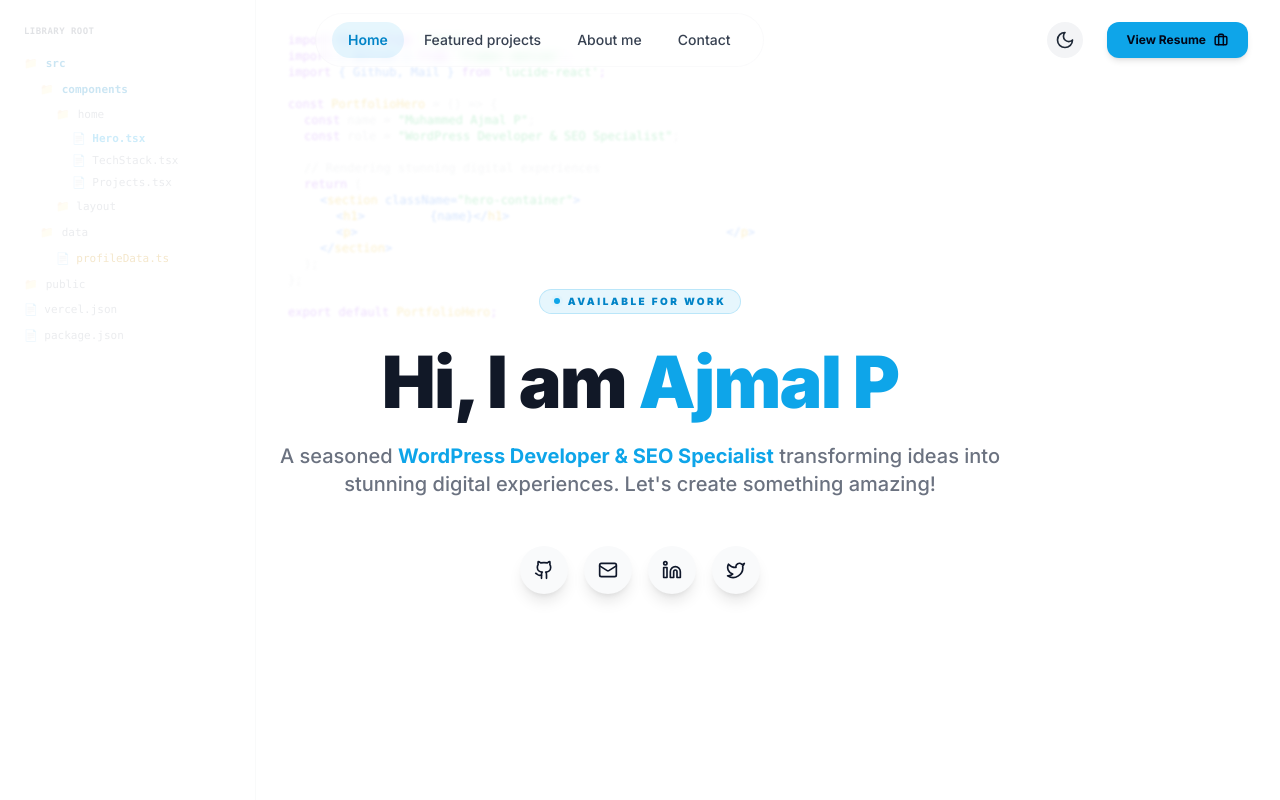
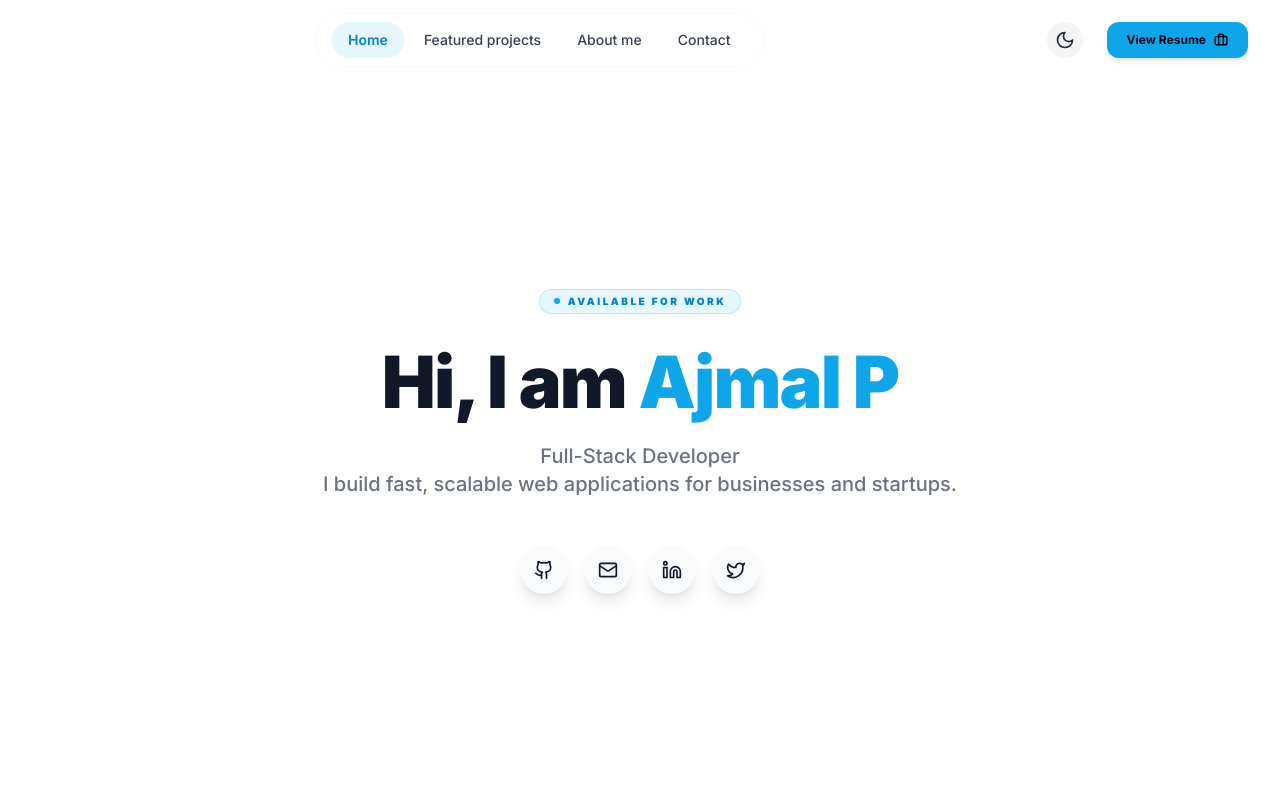
Before and after one commit to moajmalp/moajmalp-portfolio, a Next.js app: page / in a window 1280 px wide. Shown: the top 800 px of the page. Built offline with nearby package versions, Linux system fonts and the light colour scheme.

Commit message:
Update full‑stack content

```diff
--- a/src/components/Footer.tsx
+++ b/src/components/Footer.tsx
@@ -14,7 +14,7 @@ const Footer = () => {
               {profileData.personal.name}
             </h3>
             <p className="text-gray-600 dark:text-gray-400 max-w-sm leading-relaxed">
-              WordPress Developer & SEO Specialist building scalable, high-performance web solutions for businesses worldwide.
+              Full‑Stack Developer with expertise in WordPress & SEO building scalable, high-performance web solutions for businesses worldwide.
             </p>
           </div>
 
--- a/src/components/home/Hero.tsx
+++ b/src/components/home/Hero.tsx
@@ -4,68 +4,15 @@ import { motion } from 'framer-motion';
 import { Github, Mail, Linkedin, Twitter } from 'lucide-react';
 
 const Hero = () => {
+  const role = <>Full-Stack Developer<br/>I build fast, scalable web applications for businesses and startups.</>;
   return (
     <section id="home" className="relative min-h-[100svh] flex items-center justify-center overflow-hidden bg-white dark:bg-[#050505] pt-20">
-
       {/* Blueprint grid layout overlay */}
       <div className="absolute inset-0 blueprint-grid opacity-30 pointer-events-none"></div>
 
-      {/* Code Editor Simulated Background */}
-      <div className="absolute inset-0 z-0 overflow-hidden pointer-events-none opacity-20 dark:opacity-[0.12] select-none flex">
-        {/* Left Side: Mock File Explorer */}
-        <div className="hidden md:block w-64 border-r border-gray-200 dark:border-zinc-800/40 p-6 font-mono text-[11px] leading-relaxed text-gray-400 dark:text-zinc-600 shrink-0">
-          <div className="text-gray-500 dark:text-zinc-500 font-bold uppercase tracking-wider mb-4 text-[9px]">LIBRARY ROOT</div>
-          <div className="space-y-2">
-            <div className="flex items-center gap-2 text-primary-600 dark:text-primary-400/60 font-semibold"><span className="opacity-40">📁</span> src</div>
-            <div className="pl-4 space-y-2">
-              <div className="flex items-center gap-2 text-primary-600 dark:text-primary-400/60 font-semibold"><span className="opacity-40">📁</span> components</div>
-              <div className="pl-4 space-y-1.5">
-                <div className="flex items-center gap-2"><span className="opacity-40">📁</span> home</div>
-                <div className="pl-4 space-y-1">
-                  <div className="text-primary-555 text-primary-500 dark:text-primary-400 font-bold">📄 Hero.tsx</div>
-                  <div>📄 TechStack.tsx</div>
-                  <div>📄 Projects.tsx</div>
-                </div>
-                <div><span className="opacity-40">📁</span> layout</div>
-              </div>
-              <div className="flex items-center gap-2"><span className="opacity-40">📁</span> data</div>
-              <div className="pl-4">
-                <div className="text-yellow-600 dark:text-yellow-500/80">📄 profileData.ts</div>
-              </div>
-            </div>
-            <div className="flex items-center gap-2"><span className="opacity-40">📁</span> public</div>
-            <div>📄 vercel.json</div>
-            <div>📄 package.json</div>
-          </div>
-        </div>
-
-        {/* Right Side: Mock Syntax Highlighted Code Lines */}
-        <div className="flex-1 p-8 font-mono text-[11px] sm:text-xs leading-loose text-gray-300 dark:text-zinc-700/80 overflow-hidden select-none filter blur-[1px]">
-          <div className="text-purple-500">import <span className="text-blue-500">React</span> from <span className="text-green-500">'react'</span>;</div>
-          <div className="text-purple-500">import <span className="text-blue-500">{"{ motion }"}</span> from <span className="text-green-500">'framer-motion'</span>;</div>
-          <div className="text-purple-500">import <span className="text-blue-500">{"{ Github, Mail }"}</span> from <span className="text-green-500">'lucide-react'</span>;</div>
-          <br />
-          <div><span className="text-purple-500">const</span> <span className="text-yellow-500">PortfolioHero</span> = () =&gt; {"{"}</div>
-          <div className="pl-4"><span className="text-purple-500">const</span> name = <span className="text-green-500">"Muhammed Ajmal P"</span>;</div>
-          <div className="pl-4"><span className="text-purple-500">const</span> role = <span className="text-green-500">"WordPress Developer & SEO Specialist"</span>;</div>
-          <br />
-          <div className="pl-4 text-gray-450 dark:text-zinc-600">// Rendering stunning digital experiences</div>
-          <div className="pl-4"><span className="text-purple-500">return</span> (</div>
-          <div className="pl-8 text-blue-500">&lt;<span className="text-yellow-500">section</span> className=<span className="text-green-500">"hero-container"</span>&gt;</div>
-          <div className="pl-12 text-blue-500">&lt;<span className="text-yellow-500">h1</span>&gt;<span className="text-white dark:text-zinc-400">Hi, I am </span>{"{name}"}&lt;/<span className="text-yellow-500">h1</span>&gt;</div>
-          <div className="pl-12 text-blue-500">&lt;<span className="text-yellow-500">p</span>&gt;<span className="text-white dark:text-zinc-400">Transforming ideas into stunning digital solutions.</span>&lt;/<span className="text-yellow-500">p</span>&gt;</div>
-          <div className="pl-8 text-blue-500">&lt;/<span className="text-yellow-500">section</span>&gt;</div>
-          <div className="pl-4">);</div>
-          <div>{"};"}</div>
-          <br />
-          <div className="text-purple-500">export default <span className="text-yellow-500">PortfolioHero</span>;</div>
-        </div>
-      </div>
-
       {/* Main Container */}
       <div className="relative z-10 max-w-5xl mx-auto px-4 sm:px-6 lg:px-8 text-center flex flex-col items-center justify-center min-h-[calc(100svh-5rem)]">
-
-        {/* Available Badge */}
+        {/* Badge */}
         <motion.div
           initial={{ opacity: 0, y: 15 }}
           animate={{ opacity: 1, y: 0 }}
@@ -81,7 +28,7 @@ const Hero = () => {
           </div>
         </motion.div>
 
-        {/* Centered Heading */}
+        {/* Heading */}
         <motion.h1
           initial={{ opacity: 0, y: 15 }}
           animate={{ opacity: 1, y: 0 }}
@@ -91,29 +38,24 @@ const Hero = () => {
           Hi, I am <span className="text-primary-500 dark:text-primary-400">Ajmal P</span>
         </motion.h1>
 
-        {/* Centered Subtitle */}
+        {/* Subtitle */}
         <motion.p
           initial={{ opacity: 0, y: 15 }}
           animate={{ opacity: 1, y: 0 }}
           transition={{ duration: 0.6, delay: 0.2, ease: [0.16, 1, 0.3, 1] }}
           className="text-gray-500 dark:text-zinc-400 text-sm sm:text-base md:text-xl font-medium mb-12 max-w-3xl leading-relaxed"
         >
-          A seasoned <span className="text-primary-500 dark:text-primary-400 font-bold">WordPress Developer & SEO Specialist</span> transforming ideas into stunning digital experiences. Let's create something amazing!
+          {role}
         </motion.p>
 
-        {/* Centered Social Links */}
+        {/* Social Links */}
         <motion.div
           initial={{ opacity: 0, y: 15 }}
           animate={{ opacity: 1, y: 0 }}
           transition={{ duration: 0.6, delay: 0.3, ease: [0.16, 1, 0.3, 1] }}
           className="flex items-center gap-4 justify-center"
         >
-          {[
-            { Icon: Github, href: "https://github.com/moajmalp" },
-            { Icon: Mail, href: "mailto:hi@moajmalp.in" },
-            { Icon: Linkedin, href: "https://linkedin.com/in/moajmalp" },
-            { Icon: Twitter, href: "https://twitter.com/moajmalp" }
-          ].map((item, i) => (
+          {[{ Icon: Github, href: "https://github.com/moajmalp" }, { Icon: Mail, href: "mailto:hi@moajmalp.in" }, { Icon: Linkedin, href: "https://linkedin.com/in/moajmalp" }, { Icon: Twitter, href: "https://twitter.com/moajmalp" }].map((item, i) => (
             <motion.a
               key={i}
               href={item.href}
@@ -127,7 +69,6 @@ const Hero = () => {
             </motion.a>
           ))}
         </motion.div>
-
       </div>
     </section>
   );
--- a/src/components/home/TechStackSlider.tsx
+++ b/src/components/home/TechStackSlider.tsx
@@ -25,7 +25,7 @@ const TechStackSlider = () => {
               Technical <span className="text-primary-500 dark:text-primary-400 lowercase">skills.</span>
             </h2>
             <p className="text-gray-600 dark:text-gray-400 text-sm md:text-base leading-relaxed font-medium max-w-xl">
-              Over the years, I have built deep expertise in custom WordPress development, speed optimization, and search engine strategies. I focus on writing high-performance, clean code, scaling custom configurations, and building optimized digital experiences that rank highly on search engines and convert visitors.
+              As a full‑stack developer, I design and deliver web solutions using React, Next.js, Python, and PHP. I integrate modern UI/UX, RESTful APIs, and cloud deployments, while also supporting WordPress projects and SEO optimization to ensure scalable, secure, and search‑friendly applications for global AI start‑ups .
             </p>
           </motion.div>
 
--- a/src/components/home/WhatIDo.tsx
+++ b/src/components/home/WhatIDo.tsx
@@ -29,8 +29,8 @@ const WhatIDo = () => {
         },
         {
             icon: Layout,
-            title: "WordPress Solutions",
-            description: "Custom WordPress theme and plugin development to create unique and manageable content management systems.",
+            title: "Full-Stack Development",
+            description: "End-to-end web development using React, Next.js, Python, PHP, and modern best practices to deliver high-performance applications.",
             gradient: "from-gray-500/10 to-gray-400/10",
             iconColor: "text-gray-900 dark:text-gray-100"
         },
--- a/src/components/home/WhyHireMe.tsx
+++ b/src/components/home/WhyHireMe.tsx
@@ -7,7 +7,7 @@ const WhyHireMe = () => {
   const strengths = [
     {
       title: 'Expert Development',
-      description: 'Proficient in WordPress, PHP, HTML, CSS, and JavaScript with modern best practices.',
+      description: 'Proficient in full‑stack development using React, Next.js, Python, PHP, and modern best practices.',
       icon: Zap,
       color: "from-gray-500/10 to-gray-400/10",
       iconColor: "text-gray-900 dark:text-gray-100"
--- a/src/data/profileData.ts
+++ b/src/data/profileData.ts
@@ -4,25 +4,25 @@ export const profileData: ProfileData = {
     personal: {
         name: "Muhammed Ajmal P",
         shortName: "Ajmal P",
-        title: "WordPress Developer & SEO Specialist",
+        title: "Full‑Stack Developer",
         location: "Malappuram, Kerala",
         email: "hi@moajmalp.in",
         phone: "9526271193",
         cvPath: "/assets/Ajmal-p-CV-01.pdf"
     },
     hero: {
-        headline: "WordPress Developer | SEO Contributor | Software Tester",
-        subtitle: "Building scalable websites and optimizing digital presence for businesses worldwide",
+        headline: "Full‑Stack Developer",
+        subtitle: "React & Next.js frontend, Python & PHP backend. WordPress & SEO side work.",
         cta: {
             downloadCV: "View Resume",
             contact: "Hire Me"
         }
     },
     about: {
-        summary: "Experienced WordPress Developer and SEO Specialist with a proven track record in website development, search engine optimization, and digital marketing. Skilled in WordPress development, on-page and off-page SEO, content optimization, and website maintenance. Proficient in HTML, CSS, JavaScript, and PHP. Strong problem-solving abilities, excellent team collaboration skills, and adaptability to fast-paced environments. Currently pursuing advanced studies in Arabic Literature while maintaining active professional engagements in web development and SEO.",
+        summary: "Full‑Stack Developer specializing in React, Next.js, Python, and PHP, with additional expertise in WordPress and SEO. Skilled in building scalable web applications, API development, and modern front‑end architectures. Passionate about delivering high‑performance, secure solutions across the stack.",
         location: "Malappuram, Kerala"
     },
-    biography: "Experienced WordPress Developer and SEO Specialist with a proven track record in website development, search engine optimization, and digital marketing. Skilled in WordPress development, on-page and off-page SEO, content optimization, and website maintenance. Proficient in HTML, CSS, JavaScript, and PHP. Strong problem-solving abilities, excellent team collaboration skills, and adaptability to fast-paced environments. Currently pursuing advanced studies in Arabic Literature while maintaining active professional engagements in web development and SEO.",
+    biography: "Full‑Stack Developer with extensive experience in React, Next.js, Python, and PHP. Also proficient in WordPress theme/plugin development and SEO strategies. Adept at creating performant, maintainable codebases and delivering end‑to‑end solutions.",
     skills: {
         technical: [
             {
@@ -123,7 +123,7 @@ export const profileData: ProfileData = {
     experience: [
         {
             id: 1,
-            title: "WordPress Developer & SEO Contributor",
+            title: "Full‑Stack Developer (React, Next.js, Python, PHP)",
             company: "CODO AI Innovations",
             location: "Remote",
             startDate: "June 2024",
@@ -217,9 +217,9 @@ export const profileData: ProfileData = {
     },
     seo: {
         baseUrl: "https://moajmalp.in",
-        defaultTitle: "Muhammed Ajmal P - WordPress Developer & SEO Specialist",
-        defaultDescription: "Professional WordPress Developer and SEO Specialist based in Malappuram, Kerala. Expert in website development, search engine optimization, and digital marketing.",
-        defaultKeywords: "WordPress Developer, SEO Specialist, Web Developer, Digital Marketing, Website Development, Kerala",
+        defaultTitle: "Muhammed Ajmal P - Full‑Stack Developer",
+        defaultDescription: "Full‑Stack Developer skilled in React, Next.js, Python, PHP, with additional WordPress and SEO expertise. Building modern web solutions for diverse clients.",
+        defaultKeywords: "Full‑Stack Developer, React, Next.js, Python, PHP, WordPress, SEO, Web Development, Kerala",
         author: "Muhammed Ajmal P",
         ogImage: "/og-image.jpg"
     },
@@ -330,7 +330,7 @@ export const profileData: ProfileData = {
     faqs: [
         {
             question: "What services do you offer?",
-            answer: "I offer a range of services including Custom WordPress Development, Website Performance Optimization, SEO Audits & Strategy, and Full-Stack Web Development using modern technologies like React."
+            answer: "I offer Full‑Stack Web Development with React, Next.js, Python, PHP, as well as WordPress custom development and SEO optimization services."
         },
         {
             question: "How can I contact you for a project?",
@@ -342,7 +342,7 @@ export const profileData: ProfileData = {
         },
         {
             question: "What technologies do you specialize in?",
-            answer: "My core stack includes WordPress (PHP), React, TypeScript, Tailwind CSS, and Node.js. for SEO, I use various tools like Ahrefs, SEMrush, and Google Analytics."
+            answer: "My core stack includes React, Next.js, TypeScript, Tailwind CSS, Node.js, Python, and PHP. I also work with WordPress and employ SEO tools such as Ahrefs, SEMrush, and Google Analytics."
         }
     ],
     certifications: [
```
